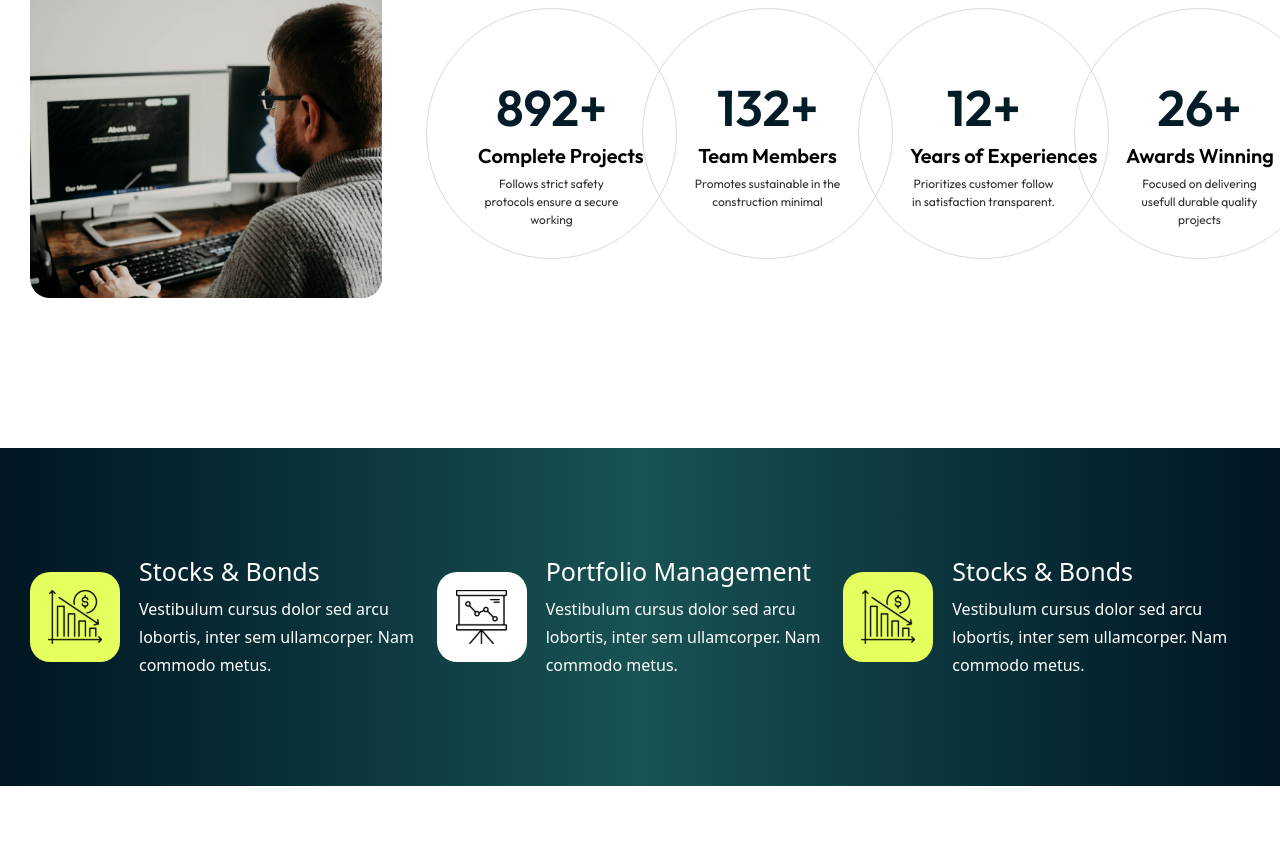
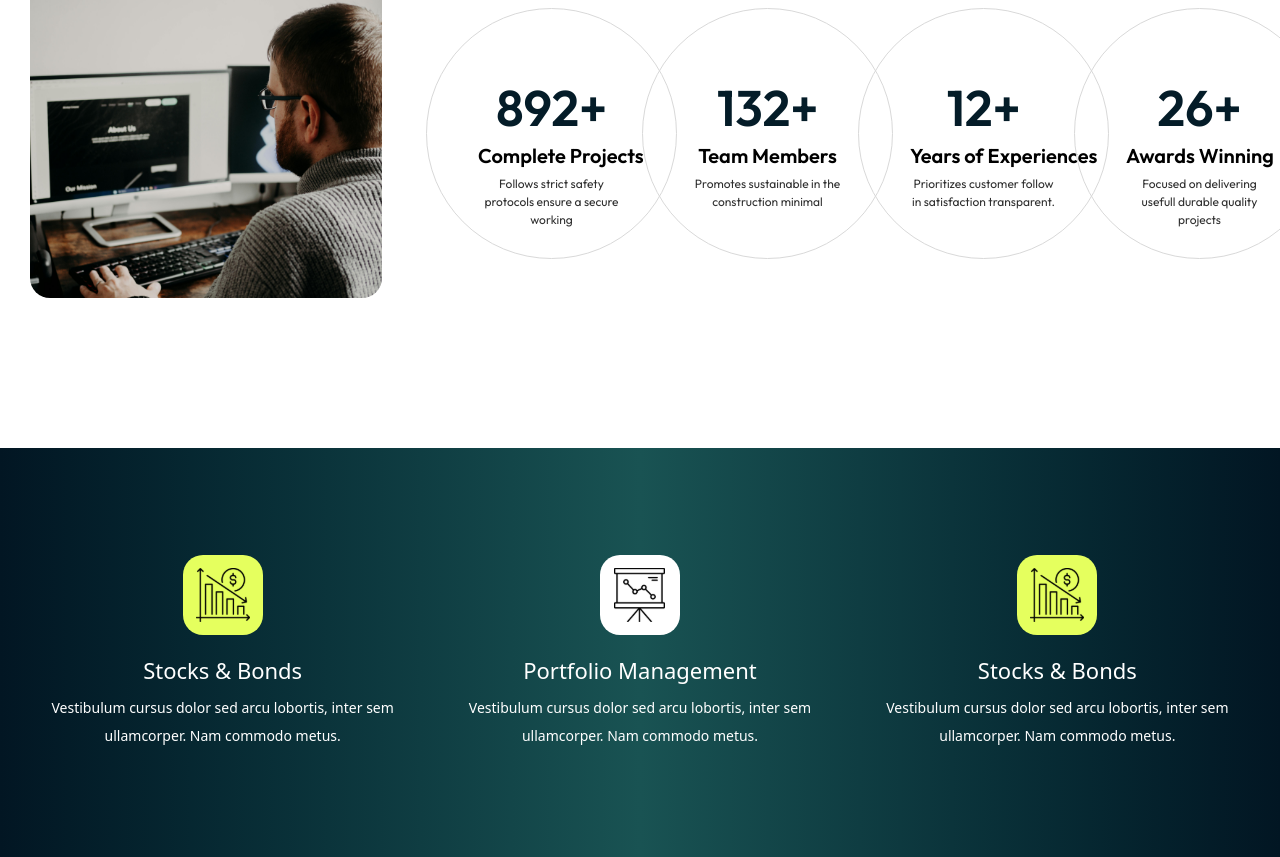
Before and after one commit to shourov223/Finkash-Project, a Next.js app: page / in a window 1280 px wide. Shown: the part 1514-2371 px from the top of the page. Before the commit the page ends 2300 px from the top, so only its background shows below. Built offline with nearby package versions, Linux system fonts and the light colour scheme.

Commit message:
service part done with responsive

```diff
--- a/src/components/home/Services.jsx
+++ b/src/components/home/Services.jsx
@@ -13,9 +13,9 @@ const outfit2 = Outfit({
 
 const Services = () => {
     return (
-        <section className='bg-linear-to-l from-[#021623] via-[#195353] to-[#021623] py-19.25 mt-37.5'>
-            <div className="container">
-                <div className="grid grid-cols-3 items-center">
+        <section className='bg-linear-to-l from-[#021623] via-[#195353] to-[#021623] py-4 xl:py-19.25 mt-10 xl:mt-37.5 w-full'>
+            <div className="container px-4">
+                <div className="grid grid-cols-1 items-center sm:grid-cols-3 gap-6 md:gap-8">
                     <Items title={"Stocks & Bonds"} img={stocks} des={"Vestibulum cursus dolor sed arcu lobortis, inter sem ullamcorper. Nam commodo metus."} />
                     <Items title={"Portfolio Management"} img={profit} bg={false} des={"Vestibulum cursus dolor sed arcu lobortis, inter sem ullamcorper. Nam commodo metus."} />
                     <Items title={"Stocks & Bonds"} img={stocks} bg={"#E5FF5E"} des={"Vestibulum cursus dolor sed arcu lobortis, inter sem ullamcorper. Nam commodo metus."} />
@@ -27,13 +27,13 @@ const Services = () => {
 
 const Items = ({ img, title, des, bg = true }) => {
     return (
-        <div className={`py-7.5 grid grid-cols-[90px_1fr] items-center justify-between gap-4.75`}>
-            <div className={`size-22.5 grid place-items-center rounded-[20px] ${bg ? "bg-[#E5FF5E]" : "bg-white"}`}>
+        <div className={`py-7.5 grid grid-cols-[90px_1fr] items-center justify-between gap-4.75 sm:grid-cols-1 sm:text-center sm:justify-items-center`}>
+            <div className={`size-22.5 grid place-items-center rounded-[20px] ${bg ? "bg-[#E5FF5E]" : "bg-white"} sm:size-20`}>
                 <Image src={img} alt="image" />
             </div>
             <div>
-                <h5 className={`text-white font-medium text-[25px] leading-8.25 pb-1.75`}>{title}</h5>
-                <p className={`text-base text-white leading-7`}>{des}</p>
+                <h5 className={`text-white font-medium text-[25px] leading-8.25 pb-1.75 md:text-[22px] sm:text-xl`}>{title}</h5>
+                <p className={`text-base text-white leading-7 sm:text-sm`}>{des}</p>
             </div>
         </div>
     )
--- a/src/components/home/SmartLiving.jsx
+++ b/src/components/home/SmartLiving.jsx
@@ -58,7 +58,7 @@ const SmartLiving = () => {
 const List_items = ({ text }) => {
     return (
         <li className="flex items-center gap-3.5">
-            <div className="flex-shrink-0">
+            <div className="shrink-0">
                 <Image src={arrow} alt="icon" />
             </div>
             <span className={`${outfit.className} text-base leading-3 font-medium text-[#303030]`}>{text}</span>
```
